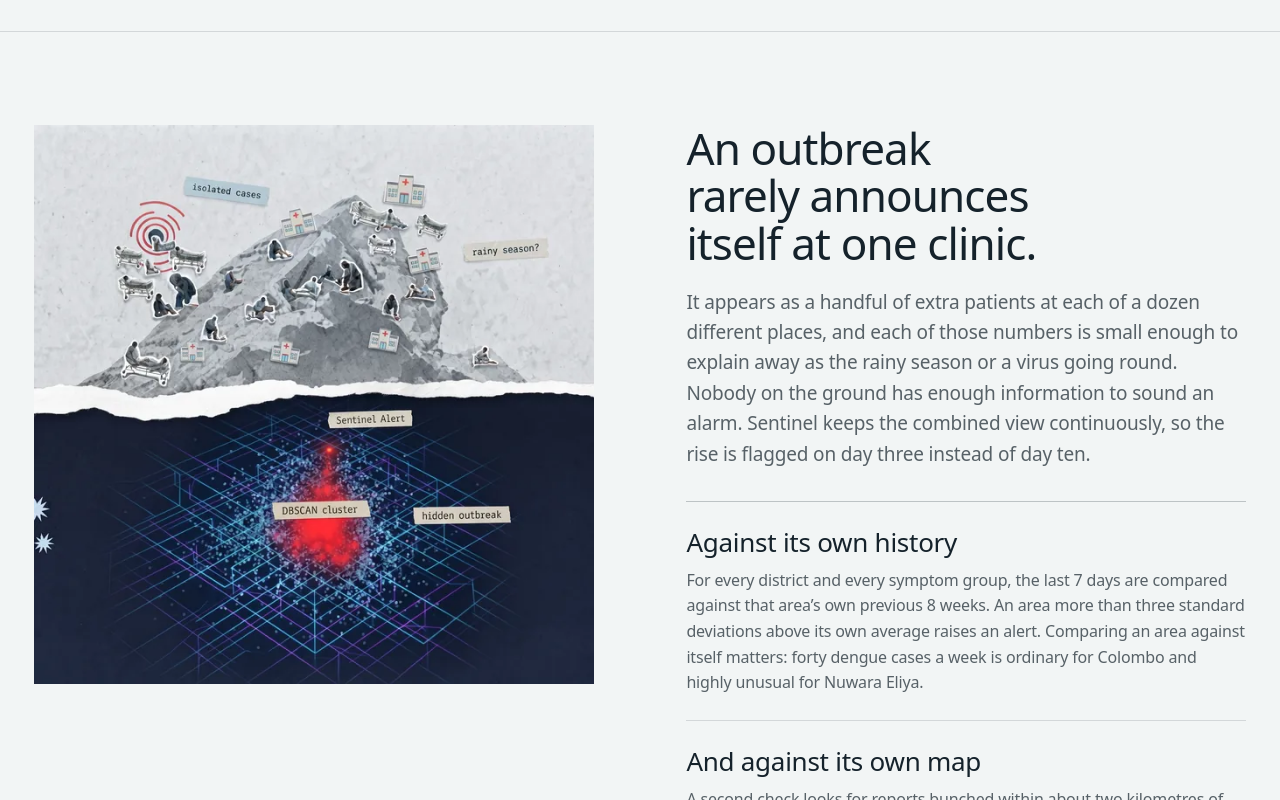
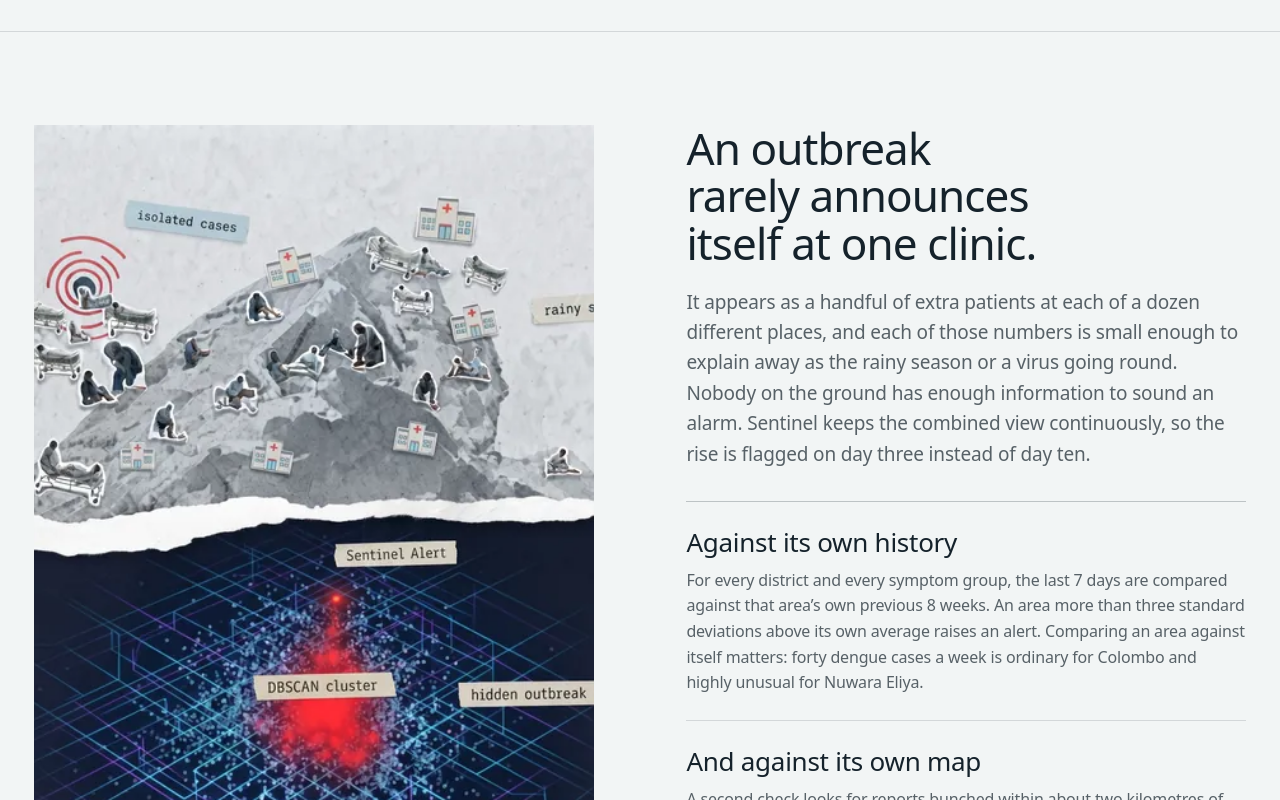
Before and after one commit to Rimaz17/sentinel, a React (Vite) app in the folder frontend/: page / in a window 1280 px wide. Shown: the part 780-1580 px from the top of the page. Built offline with nearby package versions, Linux system fonts and the light colour scheme.

Commit message:
feat(landing): let a split stretch so a figure and its text share one height

```diff
--- a/frontend/src/styles/layout.css
+++ b/frontend/src/styles/layout.css
@@ -92,6 +92,27 @@
   .split--flip > :first-child {
     order: 2;
   }
+
+  /* Both columns share one height, so a figure's top and bottom edges land on
+     exactly the same lines as the text beside it. The taller column sets the
+     height and the figure fills it, rather than the two floating at their own
+     natural sizes. */
+  .split--fill {
+    align-items: stretch;
+  }
+
+  .split--fill > .figure {
+    display: flex;
+    flex-direction: column;
+    min-height: 0;
+  }
+
+  .split--fill > .figure .figure__frame {
+    flex: 1 1 auto;
+    /* The row height governs here, not the image's own proportions. */
+    aspect-ratio: auto;
+    min-height: 0;
+  }
 }
 
 /* A hairline rule used as a structural divider rather than a border on a box. */
```
